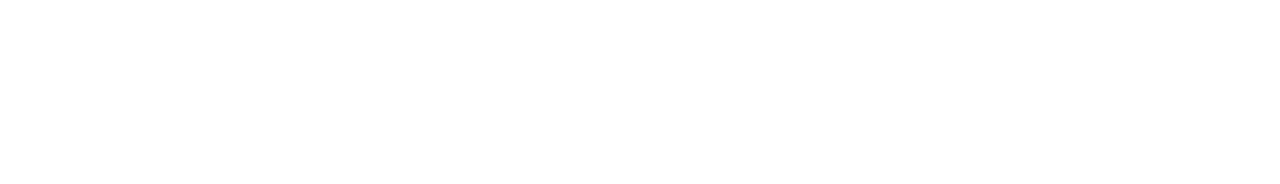
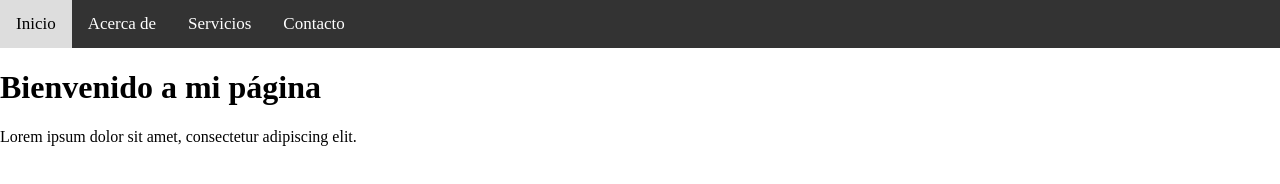
Before and after one commit to Draulez/project-xusi-bros, a plain HTML site: page index.html in a window 1280 px wide. Drawn offline with Linux system fonts and the light colour scheme.

Commit message:
NavBar basico

```diff
--- a/index.html
+++ b/index.html
@@ -4,9 +4,41 @@
     <meta charset="UTF-8">
     <meta name="viewport" content="width=device-width, initial-scale=1.0">
     <title>Document</title>
-
+    <style>
+        body {
+            margin: 0;
+            padding: 0;
+        }
+        .navbar {
+            background-color: #333;
+            overflow: hidden;
+        }
+        .navbar a {
+            float: left;
+            color: white;
+            text-align: center;
+            padding: 14px 16px;
+            text-decoration: none;
+            font-size: 17px;
+        }
+        .navbar a:hover {
+            background-color: #ddd;
+            color: black;
+        }
+    </style>
 </head>
 <body>
+    <div class="navbar">
+        <a href="#inicio">Inicio</a>
+        <a href="#acerca-de">Acerca de</a>
+        <a href="#servicios">Servicios</a>
+        <a href="#contacto">Contacto</a>
+    </div>
+    <!-- Contenido de la página -->
+    <h1>Bienvenido a mi página</h1>
+    <p>Lorem ipsum dolor sit amet, consectetur adipiscing elit.</p>
+
+    <!-- Más contenido... -->
 
 </body>
 </html>
```
